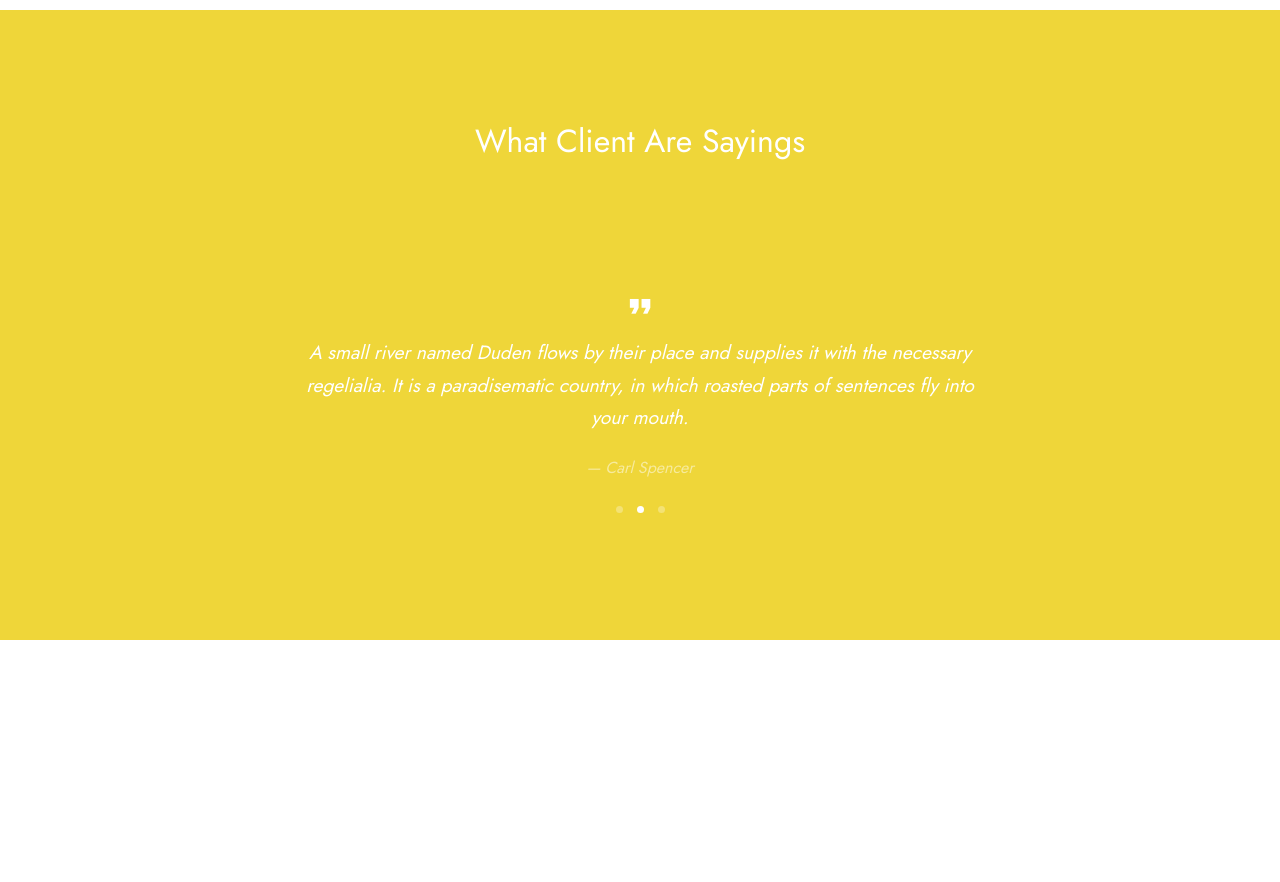
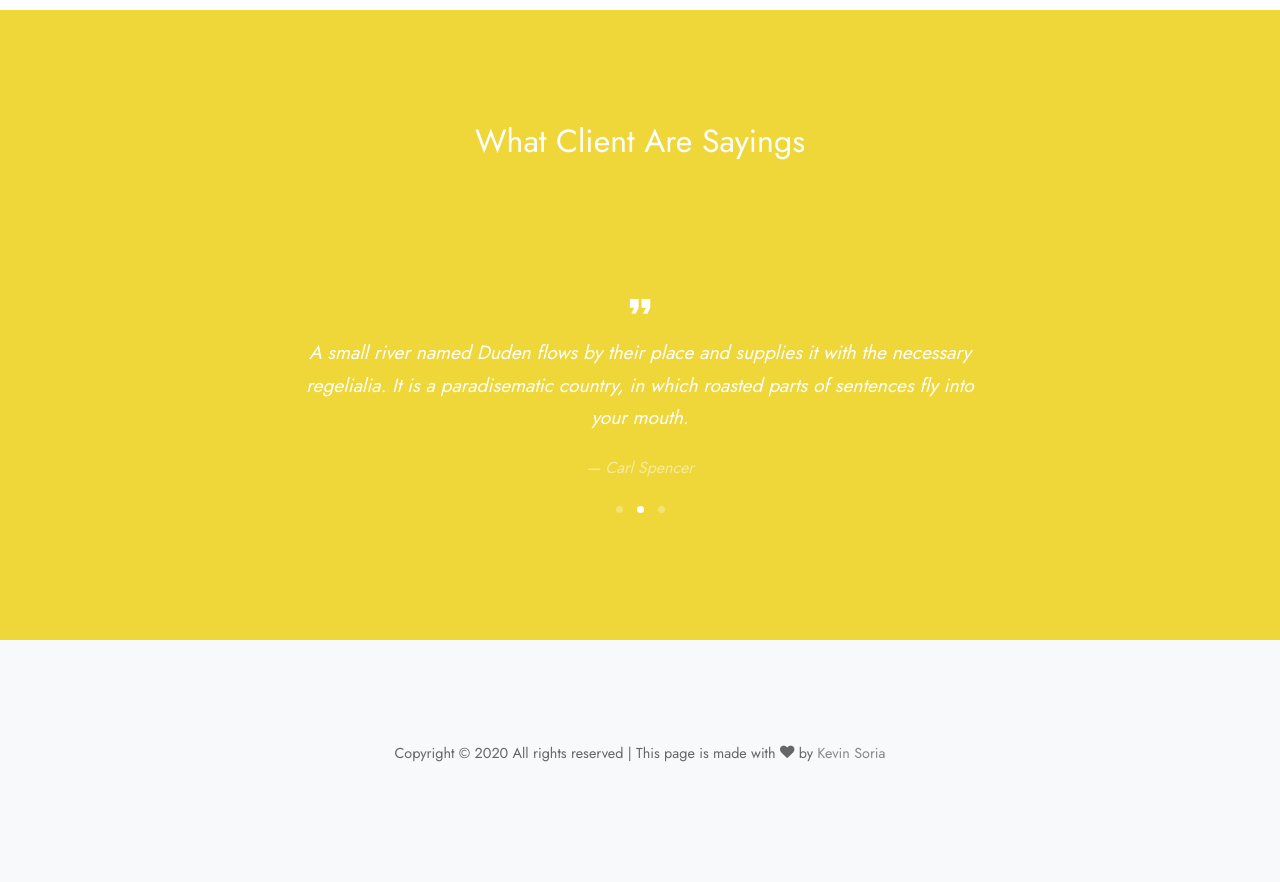
Before and after one commit to knsoria/bs.systems, a plain HTML site: page index.html in a window 1280 px wide. Shown: the part 4762-5644 px from the top of the page. Before the commit the page ends 5402 px from the top, so only its background shows below. Drawn offline with Linux system fonts and the light colour scheme; files whose address does not match are found by name.

Commit message:
Update index.html

```diff
--- a/index.html
+++ b/index.html
@@ -522,8 +522,9 @@
       </div>
     </section> Oculto -->
 
-    <!--Ocultof <footer class="site-section bg-light footer">
+     <footer class="site-section bg-light footer">
       <div class="container">
+        <!--Ocultof
         <div class="row mb-5">
           <div class="col-md-3">
             <h3 class="footer-title">Services</h3>
@@ -565,7 +566,7 @@
            <a href="#" class="social-circle m-2"><span class="icon-linkedin"></span></a>
           </div>
         </div>
-
+        fOculto-->
         <div class="row">
           <div class="col-12 text-center">
             <p>
@@ -578,7 +579,7 @@
           </div>
         </div>
       </div>
-    </footer> fOculto-->
+    </footer>
 
   </div> <!-- .site-wrap -->
 
```
